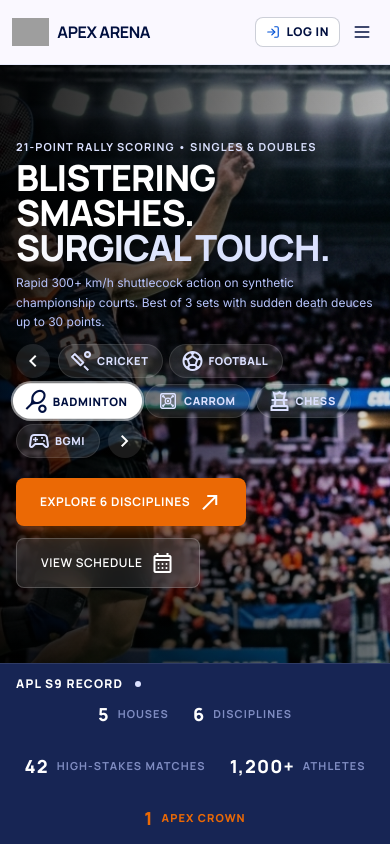
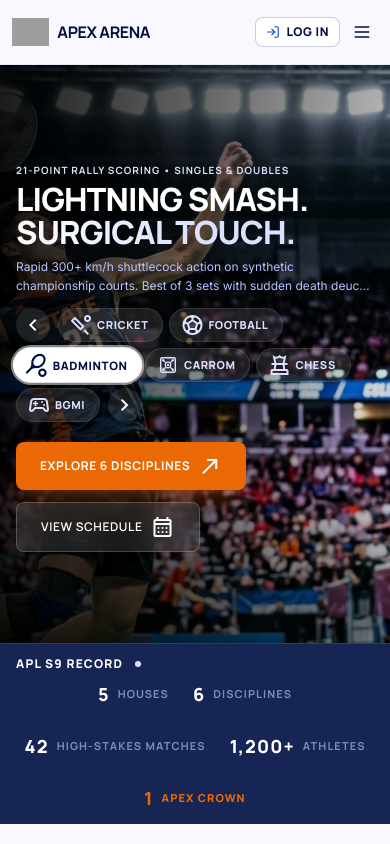
Before and after one commit to mudassir-markania/Club-Protal, a Next.js app: page / in a window 390 px wide. Shown: the top 844 px of the page. Built offline with nearby package versions, Linux system fonts and the light colour scheme; grey boxes are pictures that could not be loaded.

Commit message:
fix(hero): lock mobile hero section height and stabilize typography container across all 6 sports

```diff
--- a/src/app/page.tsx
+++ b/src/app/page.tsx
@@ -226,7 +226,7 @@ const HERO_SPORTS = [
     shortName: 'Badminton',
     icon: 'sports_tennis',
     tagline: '21-POINT RALLY SCORING • SINGLES & DOUBLES',
-    headline: 'BLISTERING SMASHES.',
+    headline: 'LIGHTNING SMASH.',
     headlineAccent: 'SURGICAL TOUCH.',
     description:
       'Rapid 300+ km/h shuttlecock action on synthetic championship courts. Best of 3 sets with sudden death deuces up to 30 points.',
@@ -242,8 +242,8 @@ const HERO_SPORTS = [
     shortName: 'Carrom',
     icon: 'carrom',
     tagline: 'QUEEN COVER • ACCURACY • PURE FINESSE',
-    headline: 'PINPOINT STRIKES.',
-    headlineAccent: 'MASTER POCKETING.',
+    headline: 'PINPOINT STRIKE.',
+    headlineAccent: 'MASTER POCKET.',
     description:
       'Classic tournament board warfare with precision rebounds, white & black piece accumulation, and high-tension queen confirmation pocketing.',
     image: '/carrom.jpg',
@@ -259,7 +259,7 @@ const HERO_SPORTS = [
     icon: 'chess',
     tagline: '5 MINS + 3 SECS INCREMENT • DGT SENSORY BOARDS',
     headline: 'STRATEGIC MIND.',
-    headlineAccent: 'UNYIELDING FOCUS.',
+    headlineAccent: 'TACTICAL FOCUS.',
     description:
       'Grandmaster-level tactical confrontations with digital clock timers and FIDE Swiss pairing in an acoustic, sound-dampened auditorium.',
     image: '/chess.jpg',
@@ -274,7 +274,7 @@ const HERO_SPORTS = [
     shortName: 'BGMI',
     icon: 'sports_esports',
     tagline: 'BATTLE ROYALE • ERANGEL & MIRAMAR • 4-MAN SQUADS',
-    headline: 'TACTICAL ROTATION.',
+    headline: 'BATTLE ROYALE.',
     headlineAccent: 'CHICKEN DINNER.',
     description:
       'High-adrenaline mobile esports battle royale on campus dedicated LAN servers with live casting, zone shifts, and squad clutch plays.',
@@ -328,7 +328,7 @@ export default function HomePage() {
           {/* 2. HERO SECTION (MULTI-SPORT STADIUM SHOWCASE - H-SCREEN) */}
           {/* ======================================================== */}
           <section
-            className="relative w-full h-[calc(100vh-4rem)] sm:h-[calc(100vh-5rem)] min-h-[580px] flex flex-col justify-between overflow-hidden bg-[#0a0a0c] text-white select-none"
+            className="relative w-full h-[calc(100dvh-4rem)] sm:h-[calc(100vh-5rem)] min-h-[580px] max-h-[760px] sm:max-h-none flex flex-col justify-between overflow-hidden bg-[#0a0a0c] text-white select-none"
           >
             {/* Multi-Sport Stadium Backgrounds with Fast Snappy 500ms Cross-Fade */}
             <div className="absolute inset-0 z-0 overflow-hidden">
@@ -348,26 +348,25 @@ export default function HomePage() {
             </div>
 
             {/* Live Telemetry Watermark & Centered Content */}
-            <div className="relative z-10 max-w-[1440px] mx-auto w-full px-4 sm:px-6 lg:px-12 flex-1 flex flex-col justify-center py-3 sm:py-5">
+            <div className="relative z-10 max-w-[1440px] mx-auto w-full px-4 sm:px-6 lg:px-12 flex-1 flex flex-col justify-center py-3 sm:py-5 min-h-0">
               {/* Monumental Typography Stack */}
-              <div className="max-w-4xl flex flex-col gap-1 sm:gap-1.5 mb-3 sm:mb-4">
-                <span className="text-[11px] sm:text-xs uppercase tracking-widest text-[#dbe1ff] font-bold font-manrope">
+              <div className="max-w-4xl flex flex-col gap-1 sm:gap-1.5 mb-3 sm:mb-4 min-h-[140px] sm:min-h-[190px] justify-end">
+                <span className="text-[10px] sm:text-xs uppercase tracking-widest text-[#dbe1ff] font-bold font-manrope line-clamp-1 h-4 sm:h-5">
                   {activeHero.tagline}
                 </span>
-                <h1 className="font-manrope text-4xl sm:text-6xl lg:text-[68px] xl:text-[72px] font-extrabold uppercase tracking-tight text-white leading-[0.98]">
-                  {activeHero.headline}
-                  <br />
+                <h1 className="font-manrope text-[32px] xs:text-4xl sm:text-6xl lg:text-[68px] xl:text-[72px] font-extrabold uppercase tracking-tight text-white leading-[1.02] min-h-[66px] sm:min-h-[120px] lg:min-h-[145px] flex flex-col justify-end">
+                  <span>{activeHero.headline}</span>
                   <span className="text-transparent bg-clip-text bg-gradient-to-r from-white via-[#dae2fd] to-[#dbe1ff]">
                     {activeHero.headlineAccent}
                   </span>
                 </h1>
-                <p className="text-xs sm:text-sm lg:text-base text-[#b7c4fd] max-w-2xl mt-1 leading-relaxed font-normal">
+                <p className="text-xs sm:text-sm lg:text-base text-[#b7c4fd] max-w-2xl mt-1 leading-relaxed font-normal line-clamp-2 sm:line-clamp-none min-h-[36px] sm:min-h-[48px]">
                   {activeHero.description}
                 </p>
               </div>
 
               {/* Discipline Switcher Pill Dock with Chevron Arrows */}
-              <div className="flex flex-wrap items-center gap-1.5 sm:gap-2 mb-4">
+              <div className="flex flex-wrap items-center gap-1.5 sm:gap-2 mb-4 min-h-[114px] sm:min-h-0">
                 <span className="text-[10px] uppercase font-extrabold tracking-widest text-[#808dc2] font-manrope mr-1 hidden md:inline">
                   Select Discipline:
                 </span>
```
